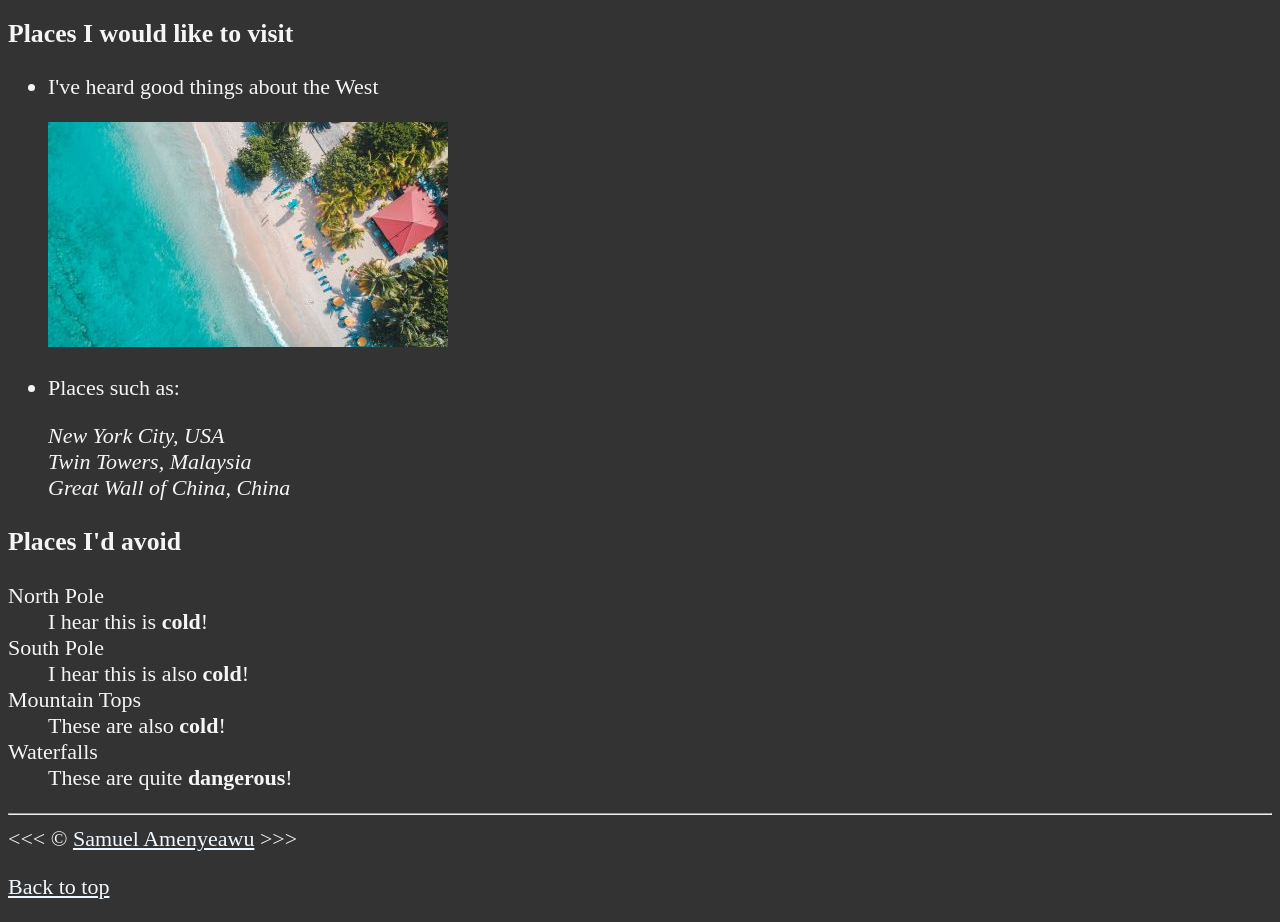
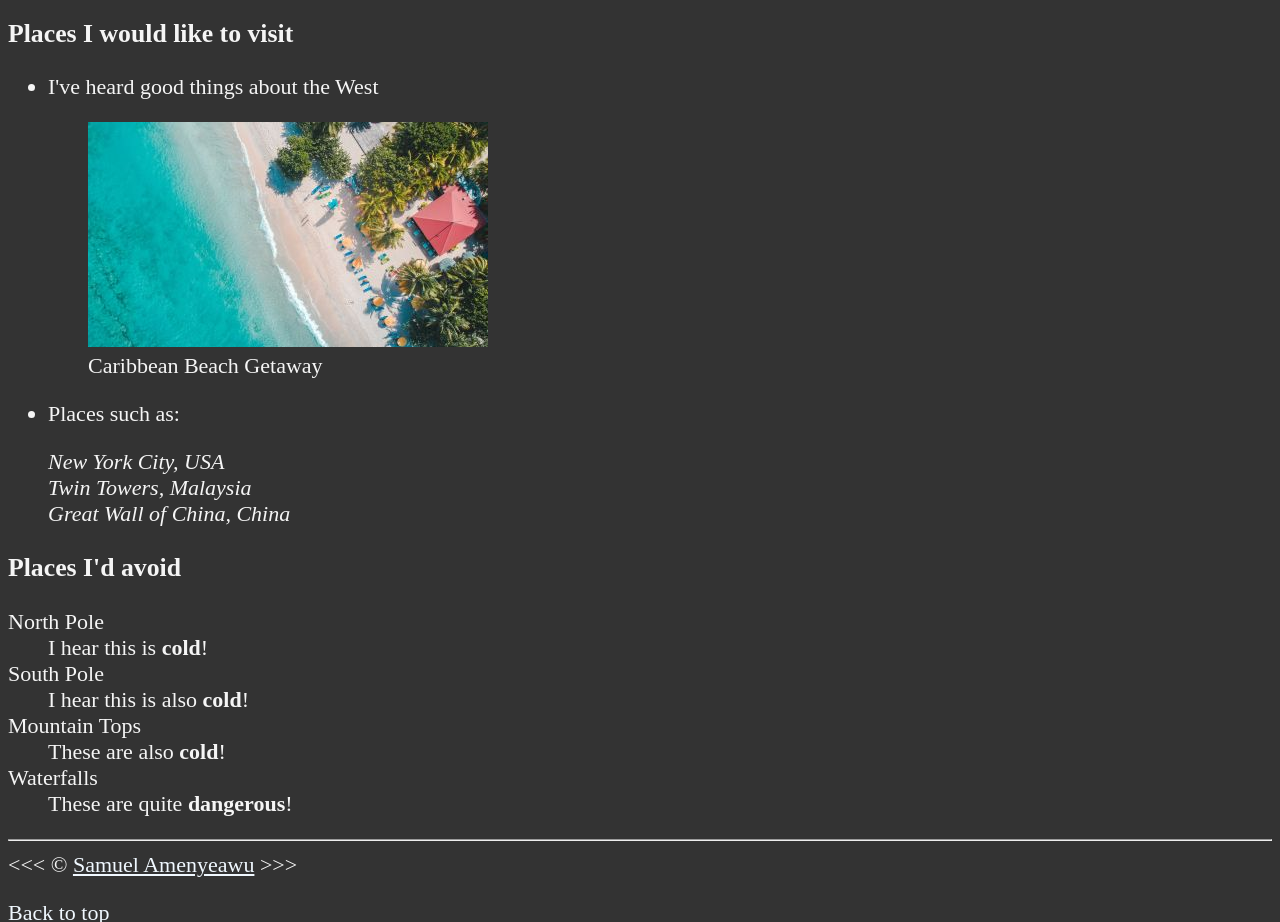
Before and after one commit to delaworla/HTML-Refresher, a plain HTML site: page 6Add Images/index.html in a window 1280 px wide. Shown: the part 1060-1982 px from the top of the page. Drawn offline with Linux system fonts and the light colour scheme.

Commit message:
Adding captions

```diff
--- a/6Add Images/index.html
+++ b/6Add Images/index.html
@@ -70,6 +70,7 @@
       <ul>
         <li>
           <p>I've heard good things about the West</p>
+          <figure>
             <img
               src="img/caribbean.jpg"
               alt="Caribbean beach"
@@ -78,6 +79,10 @@
               height="225"
               loading="lazy"
             />
+            <figcaption>
+            Caribbean Beach Getaway
+            </figcaption>
+          </figure>
         </li>
         <li>
           <p>Places such as:</p>
```
Lines whose indentation alone changed are shown as unchanged.
